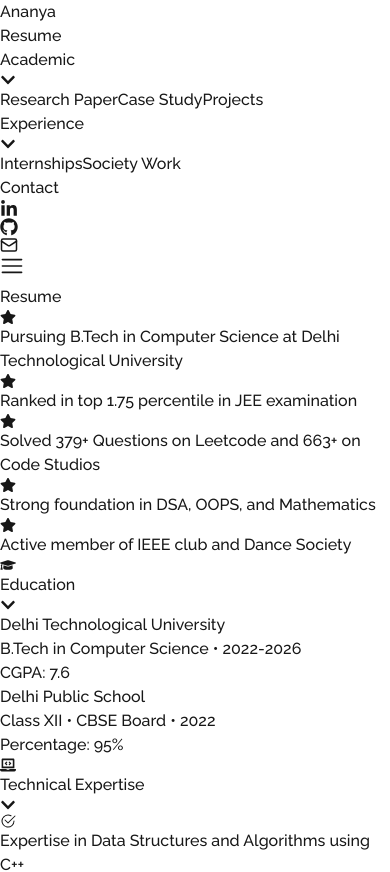
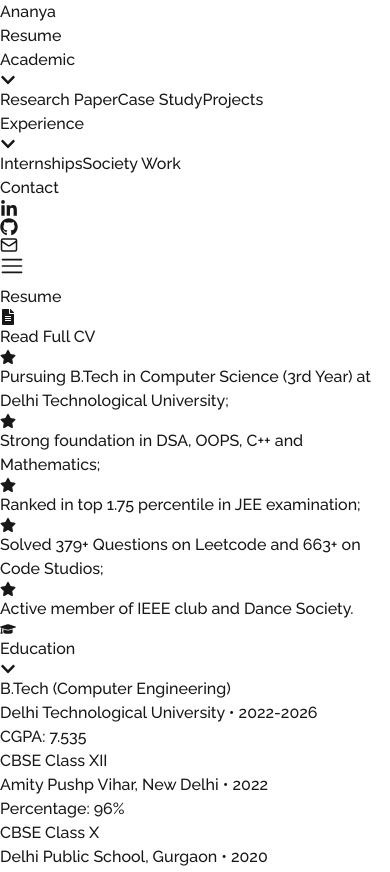
Before and after one commit to DesireDivTeam/Ananyaresume, a Next.js app: page /resume in a window 390 px wide. Shown: the top 872 px of the page. Built offline with nearby package versions, Linux system fonts and the light colour scheme.

Commit message:
feat: update Education component details and enhance Resume page layout

```diff
--- a/src/app/(pages)/resume/page.js
+++ b/src/app/(pages)/resume/page.js
@@ -2,14 +2,13 @@
 import React, { useState } from "react";
 import Education from "@/app/_components/Education";
 import Wrapper from "@/app/_components/Wrapper";
-import { FaChevronDown, FaGraduationCap, FaLaptopCode, FaUserTie, FaTools, FaStar } from "react-icons/fa";
-import { BsCheck2Circle } from "react-icons/bs";
+import { FaChevronDown, FaGraduationCap, FaLaptopCode, FaUserTie, FaTools, FaStar, FaFileAlt } from "react-icons/fa";
 
 const introPoints = [
-  "Pursuing B.Tech in Computer Science at Delhi Technological University",
+  "Pursuing B.Tech in Computer Science (3rd Year) at Delhi Technological University",
+  "Strong foundation in DSA, OOPS, C++ and Mathematics",
   "Ranked in top 1.75 percentile in JEE examination",
   "Solved 379+ Questions on Leetcode and 663+ on Code Studios",
-  "Strong foundation in DSA, OOPS, and Mathematics",
   "Active member of IEEE club and Dance Society"
 ];
 
@@ -22,7 +21,7 @@
   },
   {
     id: 'specialization',
-    title: 'Technical Expertise',
+    title: 'Academic Expertise',
     icon: <FaLaptopCode className="w-6 h-6" />,
     content: [
       "Expertise in Data Structures and Algorithms using C++",
@@ -34,7 +33,7 @@
   },
   {
     id: 'leadership',
-    title: 'Leadership & Activities',
+    title: 'Leadership & Extracurricular Activities',
     icon: <FaUserTie className="w-6 h-6" />,
     content: [
       "Public Relations Head - Nrityangana (DTU Dance Club)",
@@ -65,23 +64,32 @@
   };
 
   return (
-    <Wrapper className="py-8">
-      <div className="max-w-5xl mx-auto px-4">
-        {/* Header */}
-        <div className="text-center mb-4">
-          <h1 className="text-5xl md:text-6xl font-bold bg-gradient-to-r from-white via-purple-200 to-white bg-clip-text text-transparent pb-4">
-            Resume
-          </h1>
+    <Wrapper className="py-7">
+       <div className="max-w-5xl mx-auto px-4">
+        <div className="text-center mb-8">
+          <div className="inline-flex items-center gap-4 flex-col">
+            <h1 className="text-5xl md:text-6xl font-bold bg-gradient-to-r from-white via-purple-200 to-white bg-clip-text text-transparent">
+              Resume
+            </h1>
+            <a
+              href="/resume.pdf"
+              target="_blank"
+              className="inline-flex items-center gap-2 px-4 py-2 text-sm text-purple-400 hover:text-purple-300 border border-purple-400 hover:border-purple-300 rounded-full transition-colors"
+            >
+              <FaFileAlt className="w-4 h-4" />
+              Read Full CV
+            </a>
+          </div>
         </div>
 
         {/* Introduction Section */}
-        <div className="bg-gradient-to-br from-gray-900 via-gray-800 to-gray-900 border border-gray-700/30 rounded-xl p-4 md:p-6  mb-4 hover:border-purple-500/30 transition-all duration-300">
-          <div className="grid md:grid-cols-2 lg:grid-cols-3 gap-4 md:gap-5 lg:gap-6">
+        <div className="bg-gradient-to-br from-gray-900 via-gray-800 to-gray-900 border border-gray-700/30 rounded-xl p-3 md:p-4 mb-4 hover:border-purple-500/30 transition-all duration-300">
+          <div className="flex flex-wrap gap-3">
             {introPoints.map((point, idx) => (
-              <div key={idx} className="flex items-start gap-3 group">
-                <FaStar className="w-5 h-5 mt-1 text-purple-400 group-hover:text-purple-300 flex-shrink-0" />
+              <div key={idx} className="flex items-start gap-2 group">
+                <FaStar className="w-4 h-4 mt-1 text-purple-400 group-hover:text-purple-300 flex-shrink-0" />
                 <p className="text-sm md:text-base text-gray-300 leading-relaxed group-hover:text-gray-200 transition-colors">
-                  {point}
+                  {point}{idx === introPoints.length - 1 ? '.' : ';'}
                 </p>
               </div>
             ))}
@@ -127,7 +135,7 @@
                     <div className="grid gap-4">
                       {section.content.map((text, idx) => (
                         <div key={idx} className="flex items-start gap-4 group/item">
-                          <BsCheck2Circle className="w-6 h-6 mt-0.5 text-purple-400 group-hover/item:text-purple-300 flex-shrink-0" />
+                        <div className="w-2.5 h-2.5 mt-2.5 rounded-full bg-purple-400" />
                           <p className="text-base md:text-lg text-gray-300 leading-relaxed group-hover/item:text-gray-200 transition-colors">
                             {text}
                           </p>
--- a/src/app/_components/Education.jsx
+++ b/src/app/_components/Education.jsx
@@ -6,18 +6,27 @@
       <div className="flex items-start gap-4">
         <div className="w-2.5 h-2.5 mt-2.5 rounded-full bg-purple-400" />
         <div>
-          <h3 className="text-xl text-white font-medium">Delhi Technological University</h3>
-          <p className="text-gray-400 text-base mt-1">B.Tech in Computer Science • 2022-2026</p>
-          <p className="text-purple-400 text-base mt-1">CGPA: 7.6</p>
+          <h3 className="text-xl text-white font-medium">B.Tech (Computer Engineering)</h3>
+          <p className="text-gray-400 text-base mt-1">Delhi Technological University • 2022-2026</p>
+          <p className="text-purple-400 text-base mt-1">CGPA: 7.535</p>
         </div>
       </div>
 
       <div className="flex items-start gap-4">
         <div className="w-2.5 h-2.5 mt-2.5 rounded-full bg-purple-400" />
         <div>
-          <h3 className="text-xl text-white font-medium">Delhi Public School</h3>
-          <p className="text-gray-400 text-base mt-1">Class XII • CBSE Board • 2022</p>
-          <p className="text-purple-400 text-base mt-1">Percentage: 95%</p>
+          <h3 className="text-xl text-white font-medium">CBSE Class XII</h3>
+          <p className="text-gray-400 text-base mt-1">Amity Pushp Vihar, New Delhi • 2022</p>
+          <p className="text-purple-400 text-base mt-1">Percentage: 96%</p>
+        </div>
+      </div>
+
+      <div className="flex items-start gap-4">
+        <div className="w-2.5 h-2.5 mt-2.5 rounded-full bg-purple-400" />
+        <div>
+          <h3 className="text-xl text-white font-medium">CBSE Class X</h3>
+          <p className="text-gray-400 text-base mt-1">Delhi Public School, Gurgaon • 2020</p>
+          <p className="text-purple-400 text-base mt-1">Percentage: 95.6%</p>
         </div>
       </div>
     </div>
```
Also changed, not shown: public/images/profile.jpeg, 1 other file (tests, documents, lock files or other folders).
